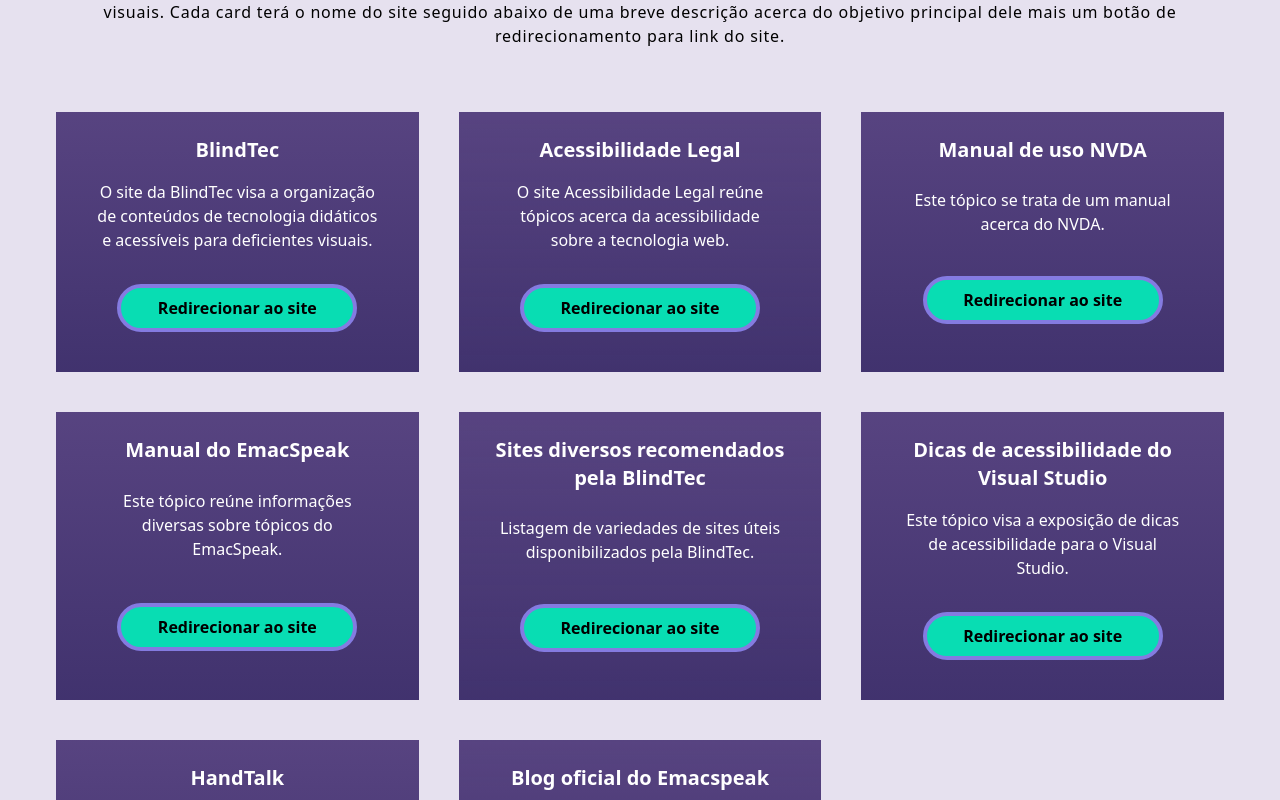
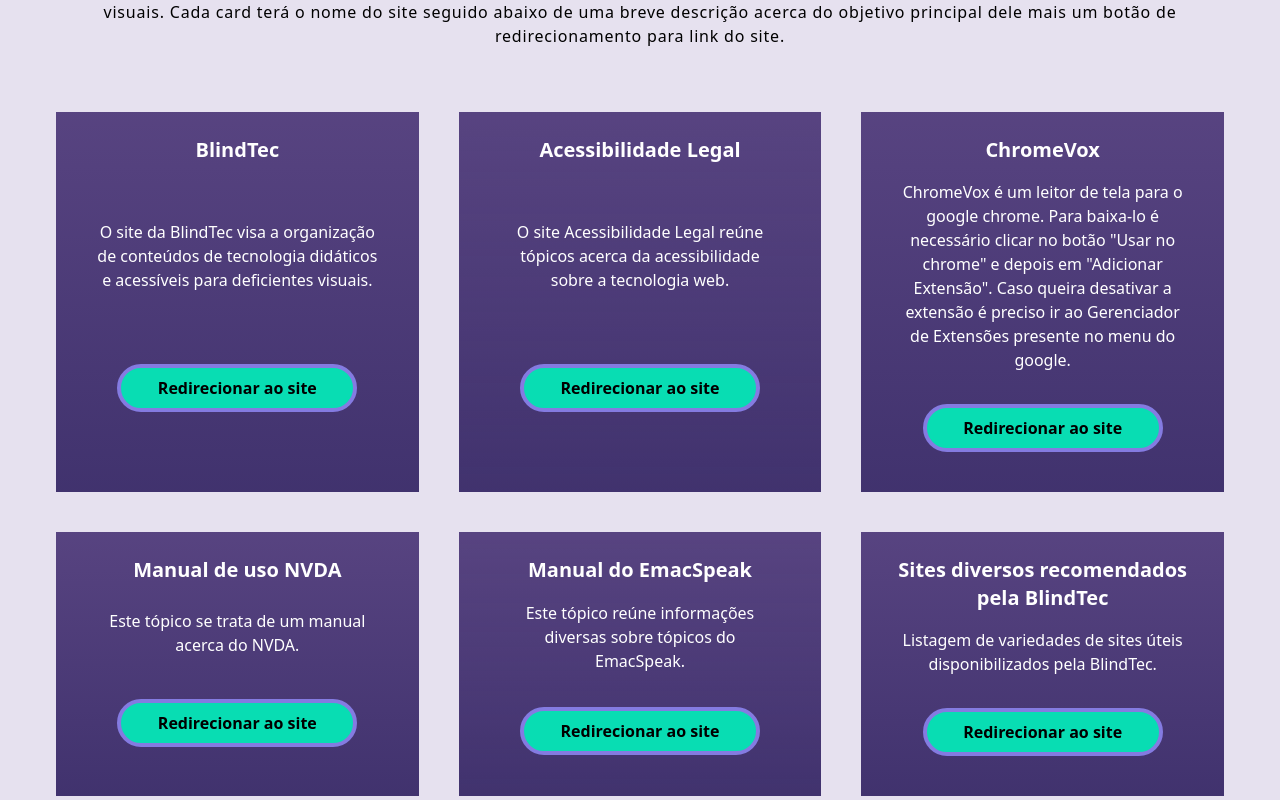
Before and after one commit to ellievi/codigo-sentido, a React (Create React App) app: page / in a window 1280 px wide. Shown: the part 2440-3240 px from the top of the page. Built offline with nearby package versions, Linux system fonts and the light colour scheme.

Commit message:
adicao de site para listagem de sites

```diff
--- a/src/components/sectionsList/index.jsx
+++ b/src/components/sectionsList/index.jsx
@@ -42,6 +42,11 @@
     name: 'Acessibilidade Legal',
     description: 'O site Acessibilidade Legal reúne tópicos acerca da acessibilidade sobre a tecnologia web.',
     siteLink: 'http://www.acessibilidadelegal.com/13-landmarks.php'
+  },
+  {
+    name: 'ChromeVox',
+    description: 'ChromeVox é um leitor de tela para o google chrome. Para baixa-lo é necessário clicar no botão "Usar no chrome" e depois em "Adicionar Extensão". Caso queira desativar a extensão é preciso ir ao Gerenciador de Extensões presente no menu do google.',
+    siteLink: 'https://chromewebstore.google.com/detail/screen-reader/kgejglhpjiefppelpmljglcjbhoiplfn?hl=pt-BR&utm_source=ext_sidebar'
   },
   {
     name: 'Manual de uso NVDA',
```
